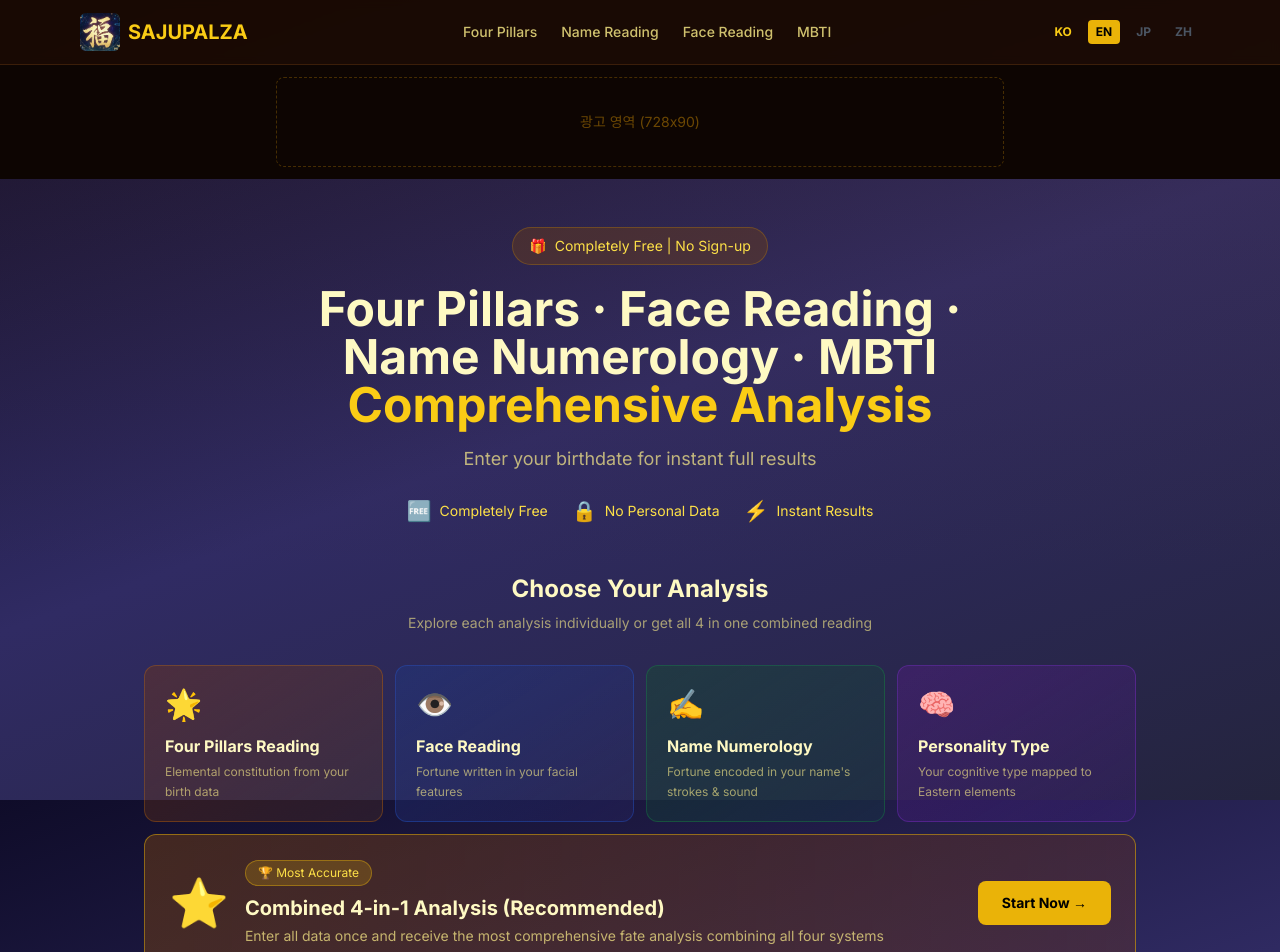
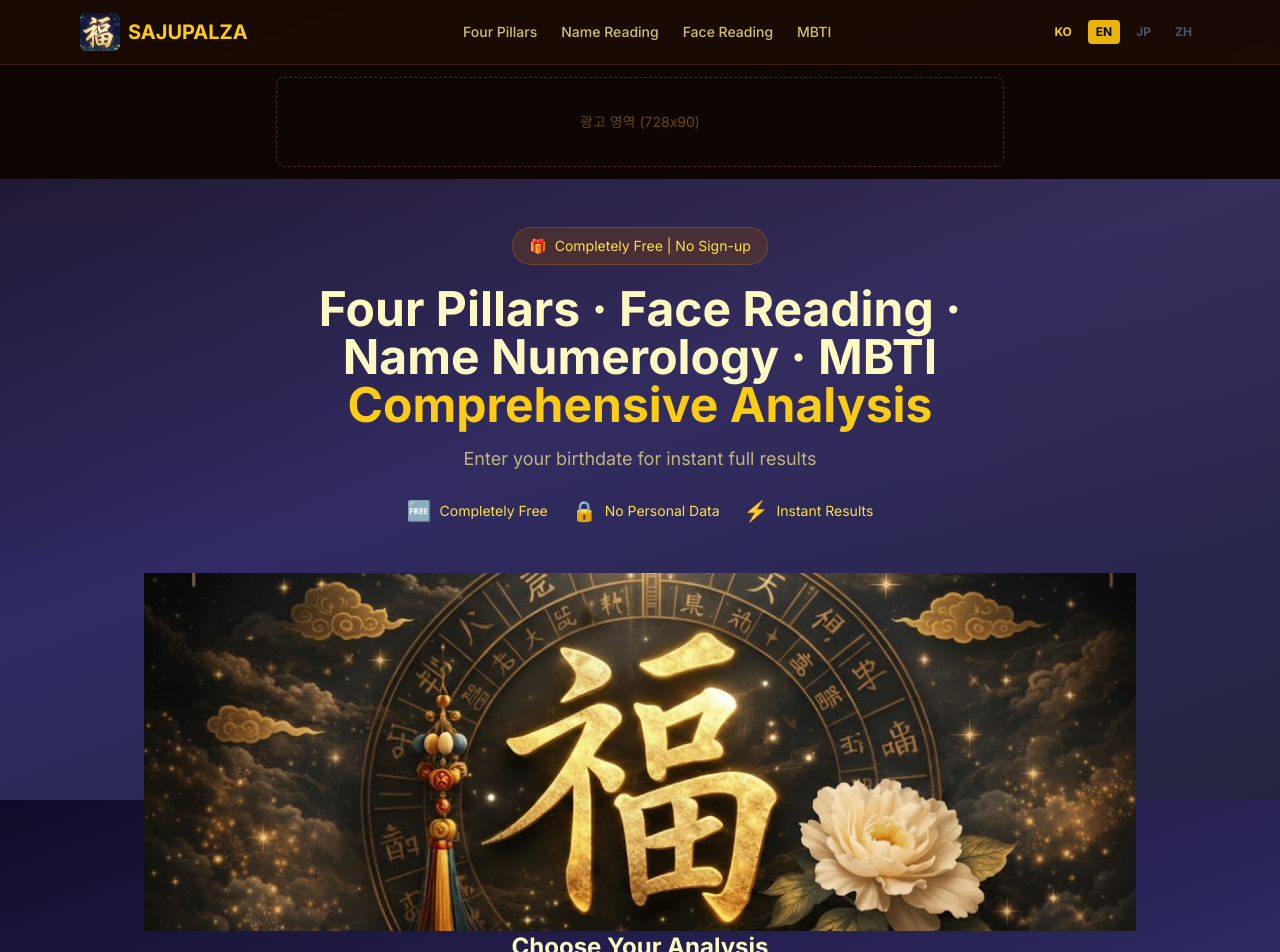
Before and after one commit to hajjanggun-cyber/sazupalza, a Next.js app: page /en in a window 1280 px wide. Shown: the top 952 px of the page. Built offline with nearby package versions, Linux system fonts and the light colour scheme.

Commit message:
feat: 福 배너 이미지를 서비스 선택 섹션 위에 추가

```diff
--- a/app/[locale]/page.tsx
+++ b/app/[locale]/page.tsx
@@ -4,6 +4,7 @@ import Navigation from '../../components/Navigation';
 import Footer from '../../components/Footer';
 import AdSense from '../../components/AdSense';
 import Link from 'next/link';
+import Image from 'next/image';
 import {
   sajuPosts,
   seongmyeongPosts,
@@ -215,6 +216,18 @@ export default async function HomePage({ params: { locale } }: Props) {
             </div>
           </div>
         </section>
+
+        {/* ── 福 배너 이미지 ── */}
+        <div className="max-w-5xl mx-auto px-4 mb-0 rounded-2xl overflow-hidden">
+          <Image
+            src="/hero-banner.png"
+            alt={isKo ? '복(福) — 사주팔자 종합 분석' : 'Fortune (福) — Korean Fortune Reading'}
+            width={1200}
+            height={450}
+            className="w-full object-cover"
+            priority
+          />
+        </div>
 
         {/* ── 분석 유형 선택 섹션 ── */}
         <section className="max-w-5xl mx-auto px-4 pb-4">
```
